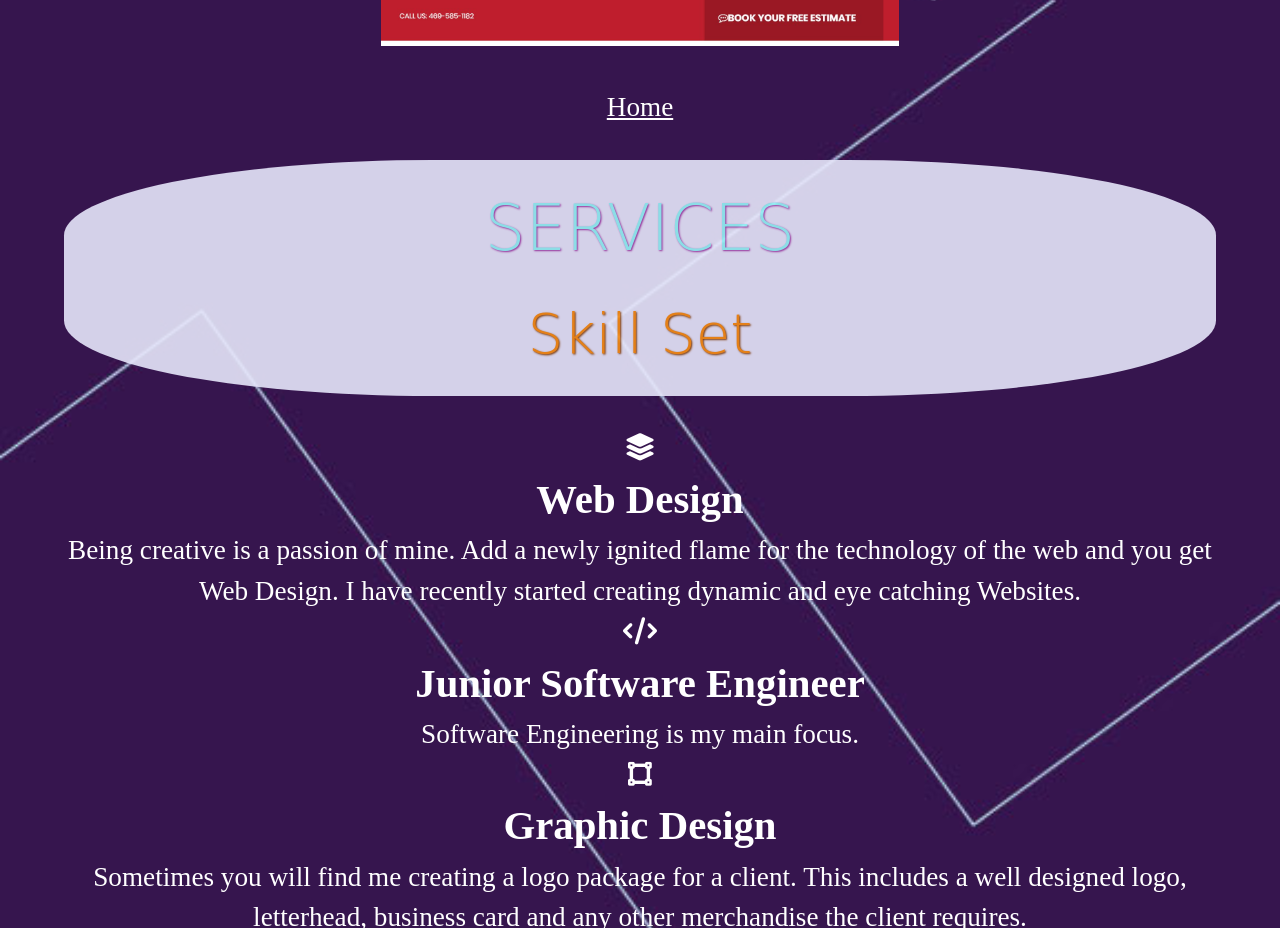
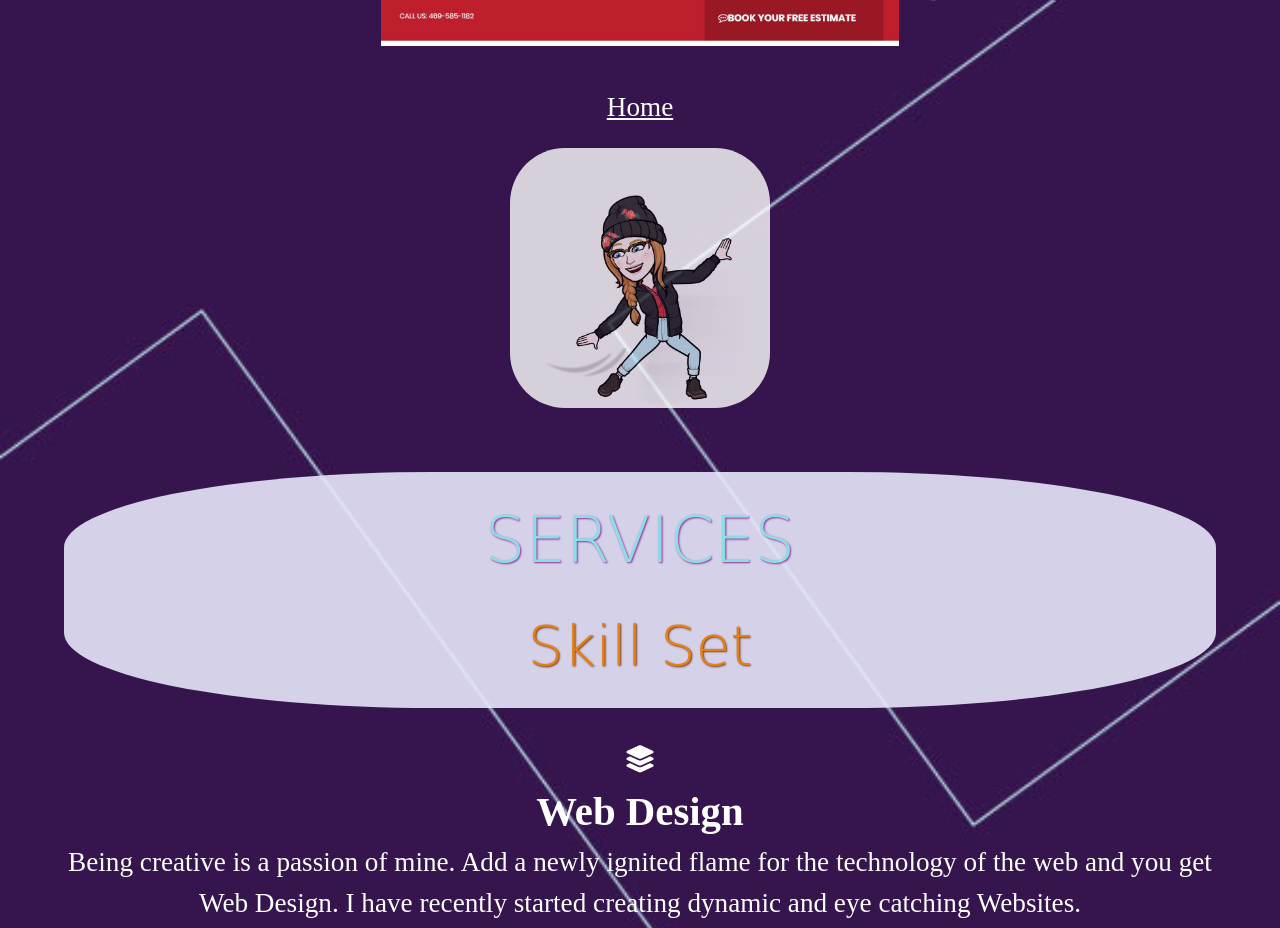
Before and after one commit to thinkful-ei-iguana/Cyra_Bag_O_Tricks_Portfolio, a plain HTML site: page index.html in a window 1280 px wide. Shown: the part 3840-4768 px from the top of the page. Drawn offline with nearby package versions, Linux system fonts and the light colour scheme; a web font is replaced by a local one.

Commit message:
adding images

```diff
--- a/index.html
+++ b/index.html
@@ -143,6 +143,9 @@
         <div class="return-home">
             <a href="index.html" class="nav-link">Home</a>
           </div>
+        <div class="project-end-image">
+          <img src="images/CyraSlide.png" alt="Cyras slide" class="cyras_slide">
+        </div>
     </section>
 
         <section class="services" id="services">
--- a/main.css
+++ b/main.css
@@ -271,6 +271,14 @@
   color: rgb(247, 140, 19)
 }
 
+
+.cyras_slide {
+  padding: 20px;
+  opacity: .8;
+  width: 300px;
+  border-radius: 25%;
+
+}
 .project-img {
   width: 45%;
   height: auto;
```
Also changed, not shown: images/CyraSlide.png (added).
